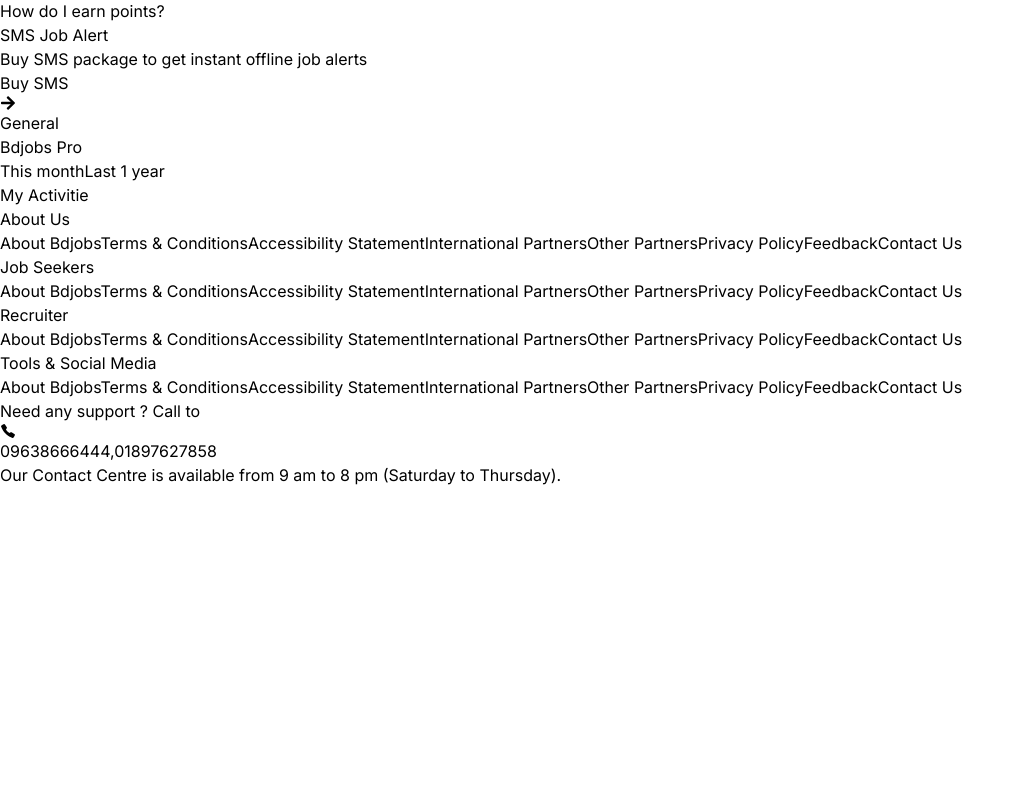
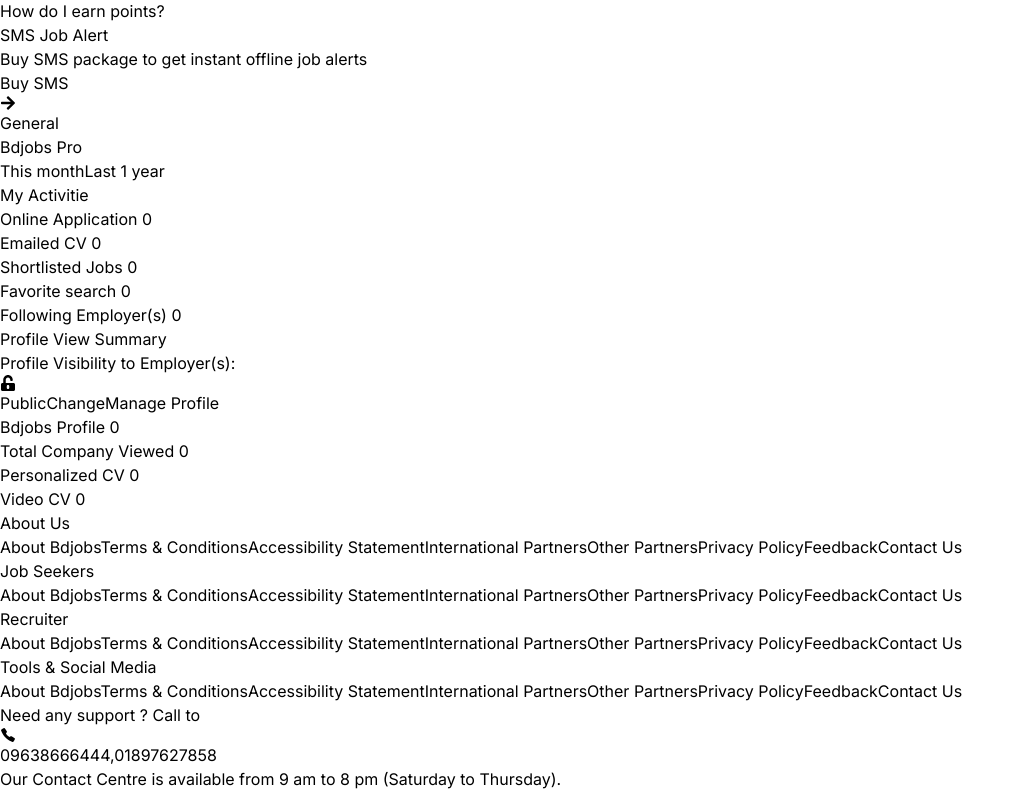
Before and after one commit to Mohammadnoorcse/bdjobs, a React (Vite) app: page /myjobs in a window 1280 px wide. Shown: the part 3917-4708 px from the top of the page, without its empty margins (0-1025 px from the left). Before the commit the page ends 4404 px from the top, so only its background shows below. Built offline with nearby package versions, Linux system fonts and the light colour scheme.

Commit message:
working project

```diff
--- a/src/components/myjobs/Home.jsx
+++ b/src/components/myjobs/Home.jsx
@@ -2,6 +2,7 @@
 import { ImStatsDots } from "react-icons/im";
 import {Link} from "react-router-dom"
 import { FaArrowRight } from "react-icons/fa";
+import { FaUnlockAlt } from "react-icons/fa";
 const Home = () => {
   const [active,setActive] = useState('month');
   return (
@@ -26,18 +27,18 @@
           </p>
         </div>
         {/* item-2 */}
-        <div className="border border-[#d1c7cd] rounded-[4px] p-4 flex flex-row justify-between ">
-          <div className="w-[33%] border-r-[0.5px] flex flex-col gap-2 p-2">
+        <div className="border border-[#d1c7cd] rounded-[4px] p-4 flex md:flex-row flex-col justify-between ">
+          <div className="md:w-[33%] w-full md:border-r-[0.5px] flex flex-col gap-2 p-2">
             <h3 className="text-[14px] text-[#000] font-bold">Current Plan</h3>
             <h2 className="text-[14px] text-[green] font-bold">Free</h2>
             <div>
-              <Link className="flex justify-center gap-2 items-center bg-[#008020] text-white w-[70%] p-2 border border-[#008020] rounded-[4px] text-[14px] font-medium">
+              <Link className="flex justify-center gap-2 items-center bg-[#008020] text-white md:w-[70%] w-[30%] p-2 border border-[#008020] rounded-[4px] text-[14px] font-medium">
                 Get Bdjobs Pro
                 <FaArrowRight />
               </Link>
             </div>
           </div>
-          <div className="w-[33%] border-r-[0.5px] flex flex-col gap-2 p-2">
+          <div className="md:w-[33%] w-full md:border-r-[0.5px] flex flex-col gap-2 p-2">
             <h3 className="text-[14px] text-[#000] font-bold">My Points</h3>
             <h2 className="text-[14px] text-[#595959] font-normal flex items-center gap-2">
               Total points :<span className="font-semibold">139</span>
@@ -46,7 +47,7 @@
               <div className="absolute w-[50%] h-full bg-[green] top-0 left-0  rounded-l-full"></div>
             </div>
             <div className="flex flex-col gap-2">
-              <Link className="flex justify-center gap-2 items-center bg-[#404040] text-white w-[70%] p-2 border border-[#008020] rounded-[4px] text-[14px] font-medium">
+              <Link className="flex justify-center gap-2 items-center bg-[#404040] text-white md:w-[70%] w-full p-2 border border-[#008020] rounded-[4px] text-[14px] font-medium">
                 Get Bdjobs Pro
                 <FaArrowRight />
               </Link>
@@ -55,13 +56,13 @@
               </Link>
             </div>
           </div>
-          <div className="w-[33%]  flex flex-col gap-2 p-2">
+          <div className="md:w-[33%] w-full  flex flex-col gap-2 p-2">
             <h3 className="text-[14px] text-[#000] font-bold">SMS Job Alert</h3>
             <span className="text-[13px] text-[#595959]">
               Buy SMS package to get instant offline job alerts
             </span>
             <div>
-              <Link className="flex justify-center gap-2 items-center bg-[#404040] text-white w-[70%] p-2 border border-[#008020] rounded-[4px] text-[14px] font-medium">
+              <Link className="flex justify-center gap-2 items-center bg-[#404040] text-white md:w-[70%] w-full p-2 border border-[#008020] rounded-[4px] text-[14px] font-medium">
                 Buy SMS
                 <FaArrowRight />
               </Link>
@@ -104,7 +105,66 @@
               </button>
             </div>
             <div className="border p-4 flex flex-col gap-2">
-              <h2 className='text-base font-medium'>My Activitie</h2>
+              <h2 className="text-[15px] font-medium">My Activitie</h2>
+              <div className="border rounded-[4px] flex sm:justify-between sm:flex-row flex-col ">
+                <div className="sm:w-[33%] w-full p-2 flex flex-col gap-6 sm:border-r border-b ">
+                  <h2 className="flex justify-between text-[13px] font-semibold text-[#4D4D4D]">
+                    Online Application <span>0</span>
+                  </h2>
+                  <h2 className="flex justify-between text-[13px] font-semibold text-[#4D4D4D]">
+                    Emailed CV <span>0</span>
+                  </h2>
+                </div>
+                <div className="sm:w-[33%] w-full p-2 flex flex-col gap-6 sm:border-r border-b ">
+                  <h2 className="flex justify-between text-[13px] font-semibold text-[#4D4D4D]">
+                    Shortlisted Jobs <span>0</span>
+                  </h2>
+                  <h2 className="flex justify-between text-[13px] font-semibold text-[#4D4D4D]">
+                    Favorite search <span>0</span>
+                  </h2>
+                </div>
+                <div className="sm:w-[33%] w-full p-2 flex flex-col gap-6  ">
+                  <h2 className="flex justify-between text-[13px] font-semibold text-[#4D4D4D]">
+                    Following Employer(s) <span>0</span>
+                  </h2>
+                </div>
+              </div>
+              <h2 className="text-[15px] font-medium">Profile View Summary</h2>
+              <div className="flex justify-between items-center flex-wrap">
+                <span className="flex gap-2 items-center flex-wrap text-[12px] text-[#004D13]">
+                  Profile Visibility to Employer(s):
+                  <span className="flex items-center gap-1 font-bold">
+                    <FaUnlockAlt />
+                    Public
+                  </span>
+                  <span className="text-[12px] font-bold text-[#0060DB] underline cursor-pointer">
+                    Change
+                  </span>
+                </span>
+                <span className="text-[13px] font-bold text-[#0060DB] cursor-pointer">
+                  Manage Profile
+                </span>
+              </div>
+              <div className="border rounded-[4px] flex sm:justify-between sm:flex-row flex-col ">
+                <div className="sm:w-[33%] w-full p-2 flex flex-col gap-6 sm:border-r border-b ">
+                  <h2 className="flex justify-between text-[13px] font-semibold text-[#4D4D4D]">
+                    Bdjobs Profile <span>0</span>
+                  </h2>
+                  <h2 className="flex justify-between text-[13px] font-semibold text-[#4D4D4D]">
+                    Total Company Viewed <span>0</span>
+                  </h2>
+                </div>
+                <div className="sm:w-[33%] w-full p-2 flex flex-col gap-6 sm:border-r border-b ">
+                  <h2 className="flex justify-between text-[13px] font-semibold text-[#4D4D4D]">
+                    Personalized CV <span>0</span>
+                  </h2>
+                </div>
+                <div className="sm:w-[33%] w-full p-2 flex flex-col gap-6  ">
+                  <h2 className="flex justify-between text-[13px] font-semibold text-[#4D4D4D]">
+                    Video CV <span>0</span>
+                  </h2>
+                </div>
+              </div>
             </div>
           </div>
         </div>
```
